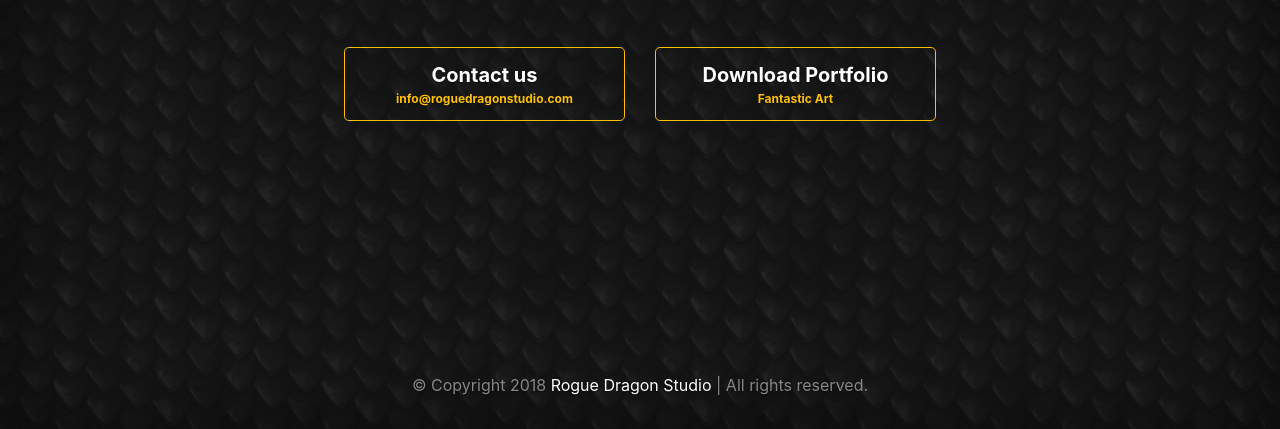
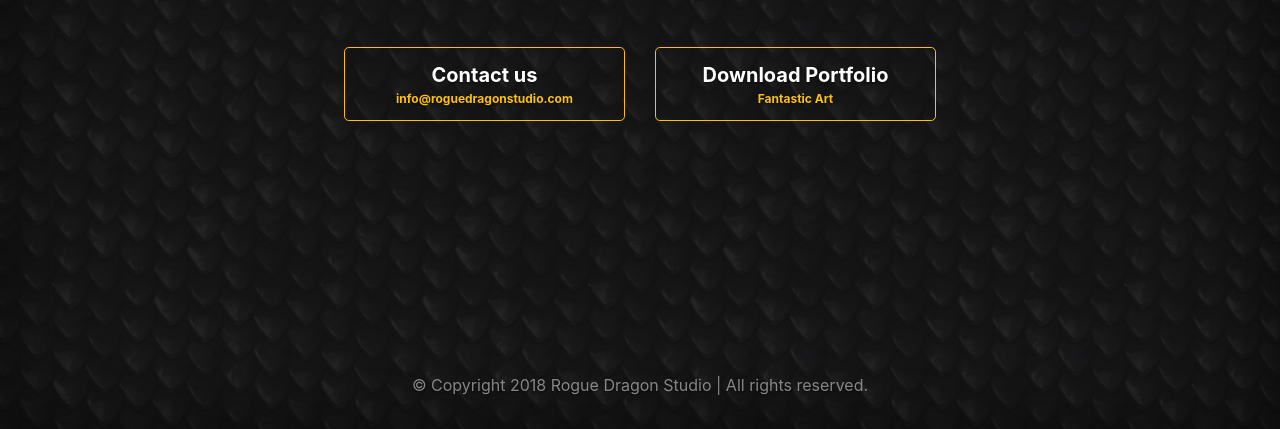
Before and after one commit to roguedragonstudio/roguedragonstudio.github.io, a plain HTML site: page index.html in a window 1280 px wide. Shown: the part 371-800 px from the top of the page. Drawn offline with Linux system fonts and the light colour scheme.

Commit message:
link de abajo

```diff
--- a/index.html
+++ b/index.html
@@ -36,7 +36,7 @@
 
       <footer class="mastfoot mt-auto">
         <div class="inner">
-          <p>© Copyright 2018 <a href="roguedragonstudio.com">Rogue Dragon Studio</a> | All rights reserved.</p>
+          <p>© Copyright 2018 Rogue Dragon Studio | All rights reserved.</p>
         </div>
       </footer>
     </div>
```
